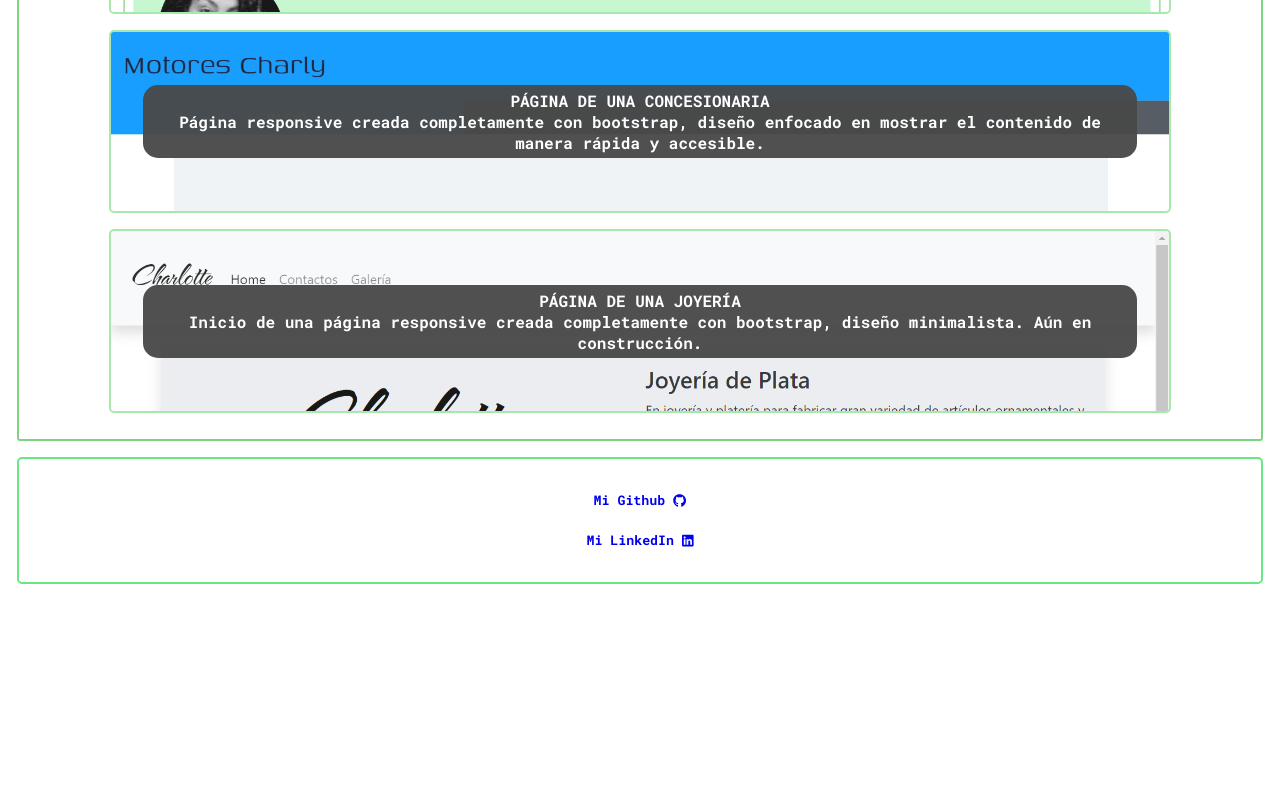
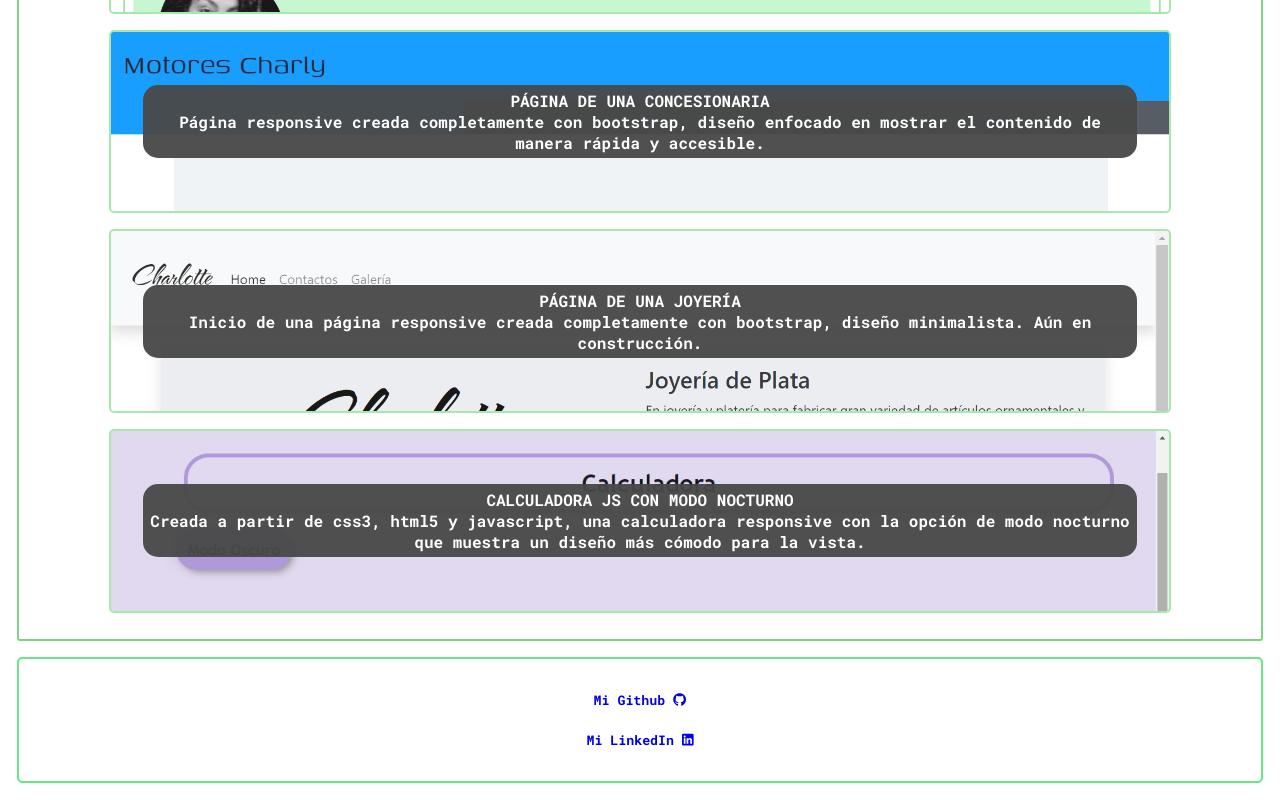
Before and after one commit to CarlaBurgos/Portfolio, a plain HTML site: page index.html in a window 1280 px wide. Shown: the part 582-1382 px from the top of the page. Before the commit the page ends 1183 px from the top, so only its background shows below. Drawn offline with Linux system fonts and the light colour scheme.

Commit message:
Update index.html

```diff
--- a/index.html
+++ b/index.html
@@ -87,6 +87,14 @@
 					Inicio de una página responsive creada completamente con bootstrap, diseño minimalista. Aún en construcción.
 					</h4></a>
 			</div>
+			<div class="proyectocontainer">
+				<a href="https://carlaburgos.github.io/CalculadoraConModoNocturno/"
+				target="_blank" rel="noopener noreferrer"
+				class="imgcalculadora">
+					<h4>CALCULADORA JS CON MODO NOCTURNO <br>
+						 Creada a partir de css3, html5 y javascript, una calculadora responsive con la opción de  modo nocturno que muestra un diseño más cómodo para la vista.</h4></a>
+
+			</div>
 		</div>
 
 		<footer class="footer">
```
